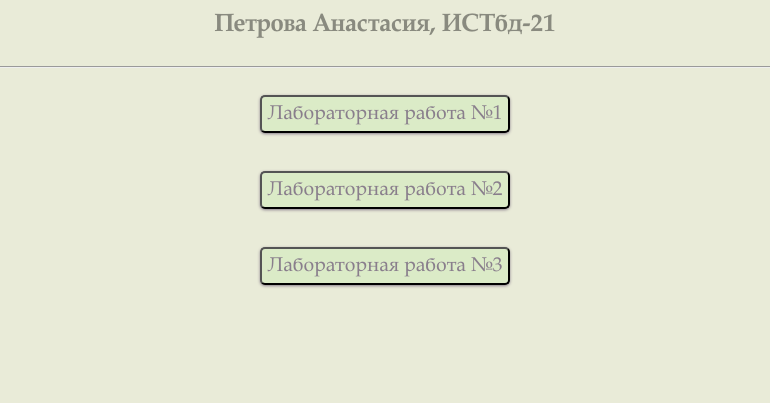
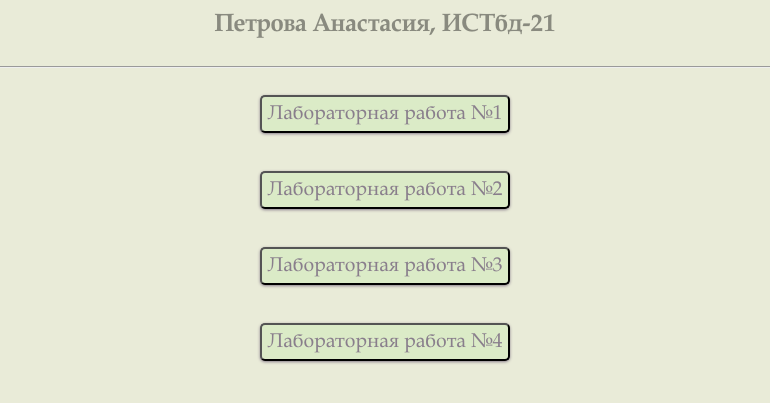
Before and after one commit to aanastasiapetrova/aanastasiapetrova.github.io, a plain HTML site: page index.html in a window 1280 px wide. Shown: the part 85-488 px from the top of the page, without its empty margins (255-1025 px from the left). Drawn offline with Linux system fonts and the light colour scheme.

Commit message:
Update index.html

```diff
--- a/index.html
+++ b/index.html
@@ -27,6 +27,12 @@
   <a href="laboratornaya3.html">
   <button>Лабораторная работа №3</button></a>
   </center>
+  <br>
+  <br>
+  <center>
+  <a href="laboratornaya4.html">
+  <button>Лабораторная работа №4</button></a>
+  </center>
      </div>
  </body>
 </html>
```
